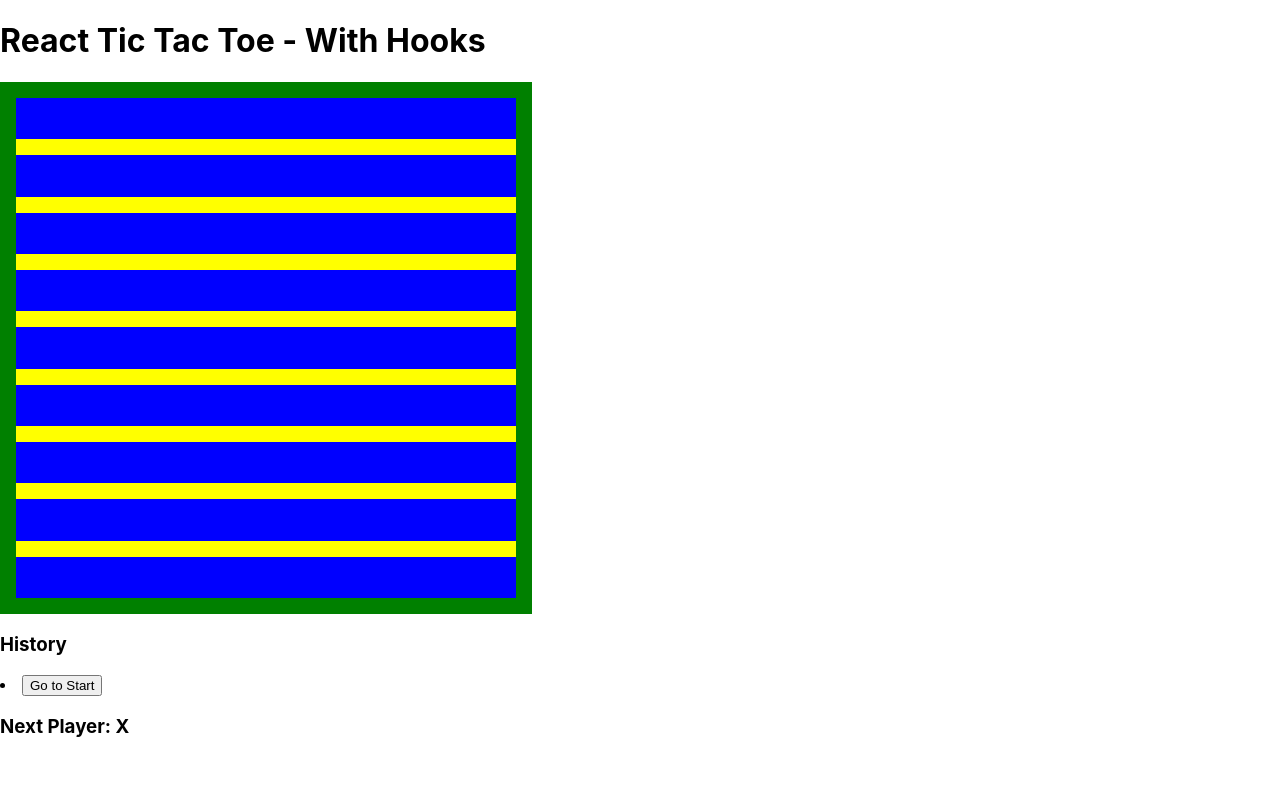
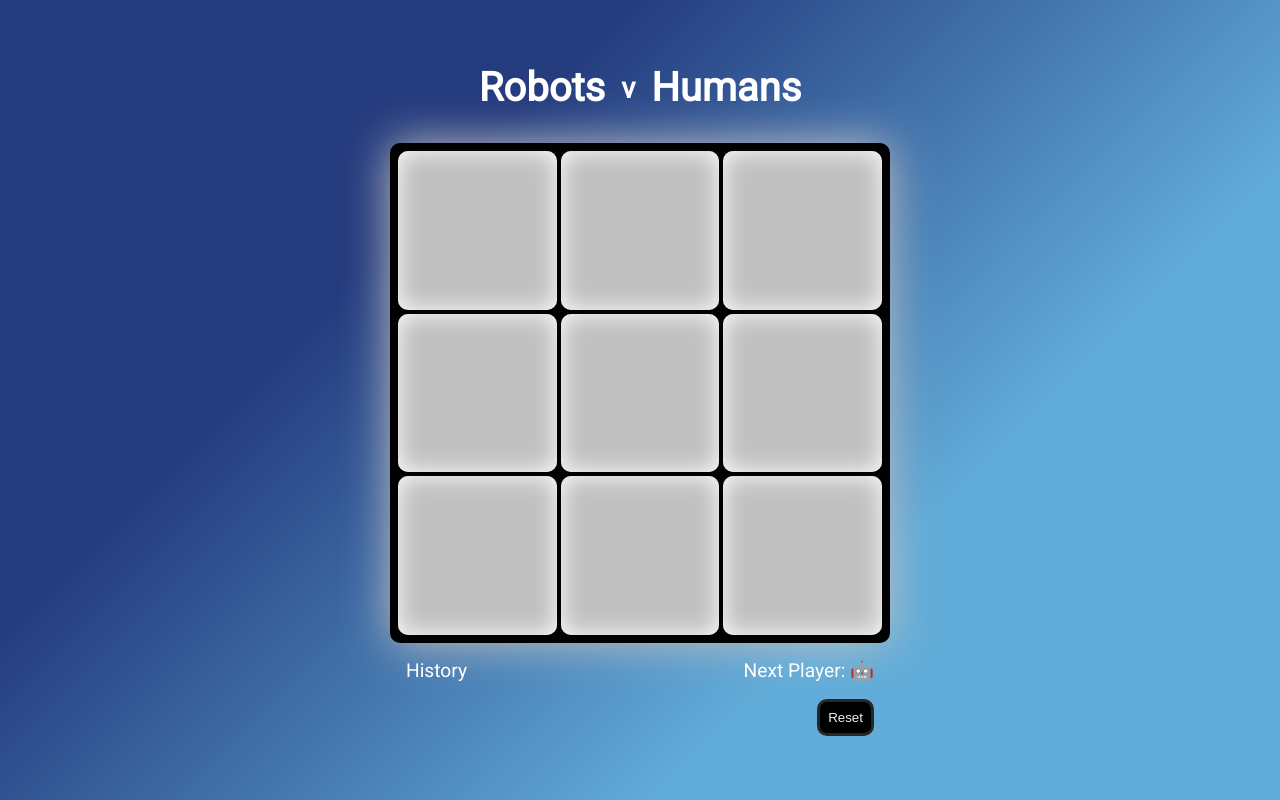
Before and after one commit to SchoolOfCode/noughts-and-crosses-plan-room55-juan-riki-mark, a React app in the folder xandos/: page / in a window 1280 px wide. Built offline with nearby package versions, Linux system fonts and the light colour scheme.

Commit message:
robots v humans tic-tac-toe app built and css styling added, robot and caveman images to be added

```diff
--- a/xandos/src/components/Game/game.js
+++ b/xandos/src/components/Game/game.js
@@ -7,7 +7,7 @@ const Game = () => {
   const [stepNumber, setStepNumber] = useState(0);
   const [xIsNext, setXisNext] = useState(true);
   const winner = calculateWinner(history[stepNumber]);
-  const xO = xIsNext ? "X" : "O";
+  const xO = xIsNext ? "🤖" : "👨";
 
   const handleClick = (i) => {
     const historyPoint = history.slice(0, stepNumber + 1);
@@ -29,7 +29,7 @@ const Game = () => {
 
   const renderMoves = () =>
     history.map((_step, move) => {
-      const destination = move ? `Go to move #${move}` : "Go to Start";
+      const destination = move ? `#${move}` : "Reset";
       return (
         <li key={move}>
           <button onClick={() => jumpTo(move)}>{destination}</button>
@@ -39,15 +39,17 @@ const Game = () => {
 
   return (
     <>
-      <h1>React Tic Tac Toe - With Hooks</h1>
+      <h1>
+        Robots <span className="versus">v</span> Humans
+      </h1>
       <Board squares={history[stepNumber]} onClick={handleClick} />
-      <div className="info-wrapper">
-        <div>
-          <h3>History</h3>
-          {renderMoves()}
-        </div>
-        <h3>{winner ? "Winner: " + winner : "Next Player: " + xO}</h3>
-      </div>
+      <section className="info-wrapper">
+        <header className="info-header">
+          <p>History</p>
+          <p>{winner ? "Winner: " + winner : "Next Player: " + xO}</p>
+        </header>
+        <ul className="move-list">{renderMoves()}</ul>
+      </section>
     </>
   );
 };
--- a/xandos/src/helper.js
+++ b/xandos/src/helper.js
@@ -1,5 +1,5 @@
 export function calculateWinner(squares) {
-  const lines = [
+  const winningLines = [
     [0, 1, 2],
     [3, 4, 5],
     [6, 7, 8],
@@ -9,8 +9,8 @@ export function calculateWinner(squares) {
     [0, 4, 8],
     [2, 4, 6],
   ];
-  for (let i = 0; i < lines.length; i++) {
-    const [a, b, c] = lines[i];
+  for (let i = 0; i < winningLines.length; i++) {
+    const [a, b, c] = winningLines[i];
     if (squares[a] && squares[a] === squares[b] && squares[a] === squares[c]) {
       return squares[a];
     }
--- a/xandos/src/index.css
+++ b/xandos/src/index.css
@@ -1,29 +1,125 @@
-body {
-  margin: 0;
-  font-family: -apple-system, BlinkMacSystemFont, "Segoe UI", "Roboto", "Oxygen",
-    "Ubuntu", "Cantarell", "Fira Sans", "Droid Sans", "Helvetica Neue",
-    sans-serif;
+@import url("https://fonts.googleapis.com/css2?family=Roboto&display=swap");
+
+:root {
+  --navy: #243b7e;
+  --indigo: #61acd9;
 }
 
-code {
-  font-family: source-code-pro, Menlo, Monaco, Consolas, "Courier New",
-    monospace;
+* {
+  padding: 0;
+  margin: 0;
+  box-sizing: border-box;
+}
+
+#root {
+  display: flex;
+  flex-direction: column;
+  align-items: center;
+}
+
+body {
+  background: linear-gradient(
+    135deg,
+    rgba(36, 59, 126, 1) 30%,
+    rgba(97, 172, 217, 1) 70%
+  );
+  color: white;
+  font-family: "Roboto", sans-serif;
+  display: flex;
+  /* align-items: center; */
+  justify-content: center;
+  min-height: 100vh;
+  padding: 2rem;
+}
+
+h1 {
+  font-size: 2.5rem;
+  margin: 2rem;
+  display: flex;
+  align-items: center;
+}
+
+h1 .versus {
+  font-size: 1.8rem;
+  padding: 0 1rem;
 }
 
 .board {
-  border: 1rem solid green;
-  background: yellow;
+  border: 0.5rem solid black;
+  border-radius: 10px;
+  background: black;
   width: 500px;
   height: 500px;
   display: grid;
-  grid-template: repeat(3, 1fr) / repeat (3, 1fr);
-  gap: 1rem;
+  grid-template: repeat(3, 1fr) / repeat(3, 1fr);
+  gap: 0.25rem;
+  box-shadow: 0 0 45px silver;
 }
 
 .squares {
-  background: blue;
+  background: silver;
   border: none;
+  border-radius: 10px;
   font-size: 5rem;
+  /* font-weight: 800; */
   cursor: pointer;
   outline: none;
+  box-shadow: inset 0 0 25px white;
 }
+
+.info-wrapper {
+  width: 100%;
+  padding: 1rem;
+}
+
+.info-header {
+  display: flex;
+  width: 100%;
+  justify-content: space-between;
+  align-items: center;
+  margin-bottom: 1rem;
+}
+
+.info-header p {
+  line-height: 1.5rem;
+  font-size: 1.2rem;
+}
+
+h3 {
+  padding: 1rem;
+}
+
+.move-list {
+  width: 100%;
+  display: flex;
+  gap: 0.5rem;
+  position: relative;
+}
+
+.move-list li {
+  list-style: none;
+}
+
+.move-list li:first-of-type {
+  position: absolute;
+  right: 0;
+}
+
+.info-wrapper button {
+  background: silver;
+  color: black;
+  border: none;
+  outline: none;
+  cursor: pointer;
+  padding: 0.5rem;
+  border-style: solid;
+  border-color: #272727;
+  border-radius: 10px;
+  box-shadow: inset 0 0 10px white;
+}
+
+.move-list li:first-of-type button {
+  background: black;
+  color: #eee;
+  box-shadow: none;
+}
```
